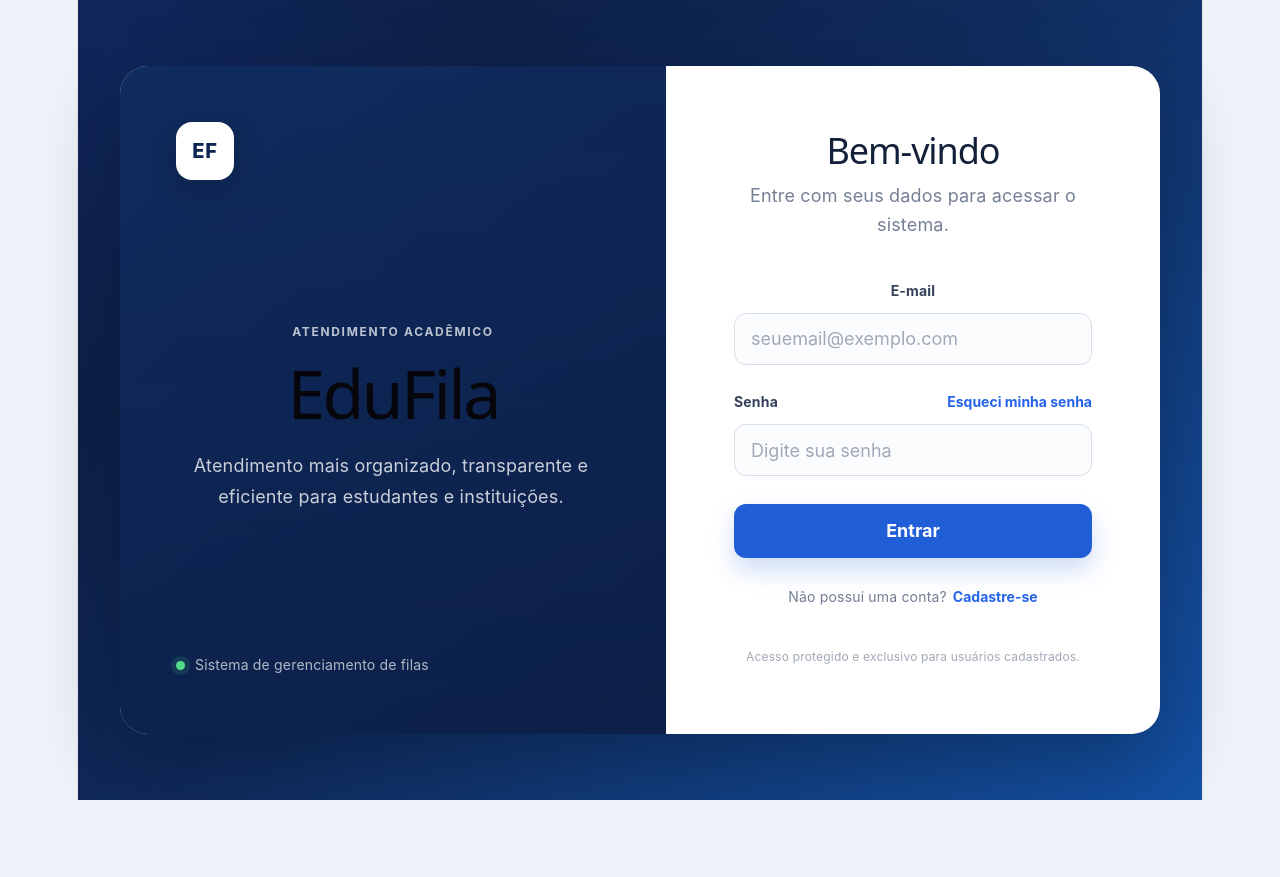
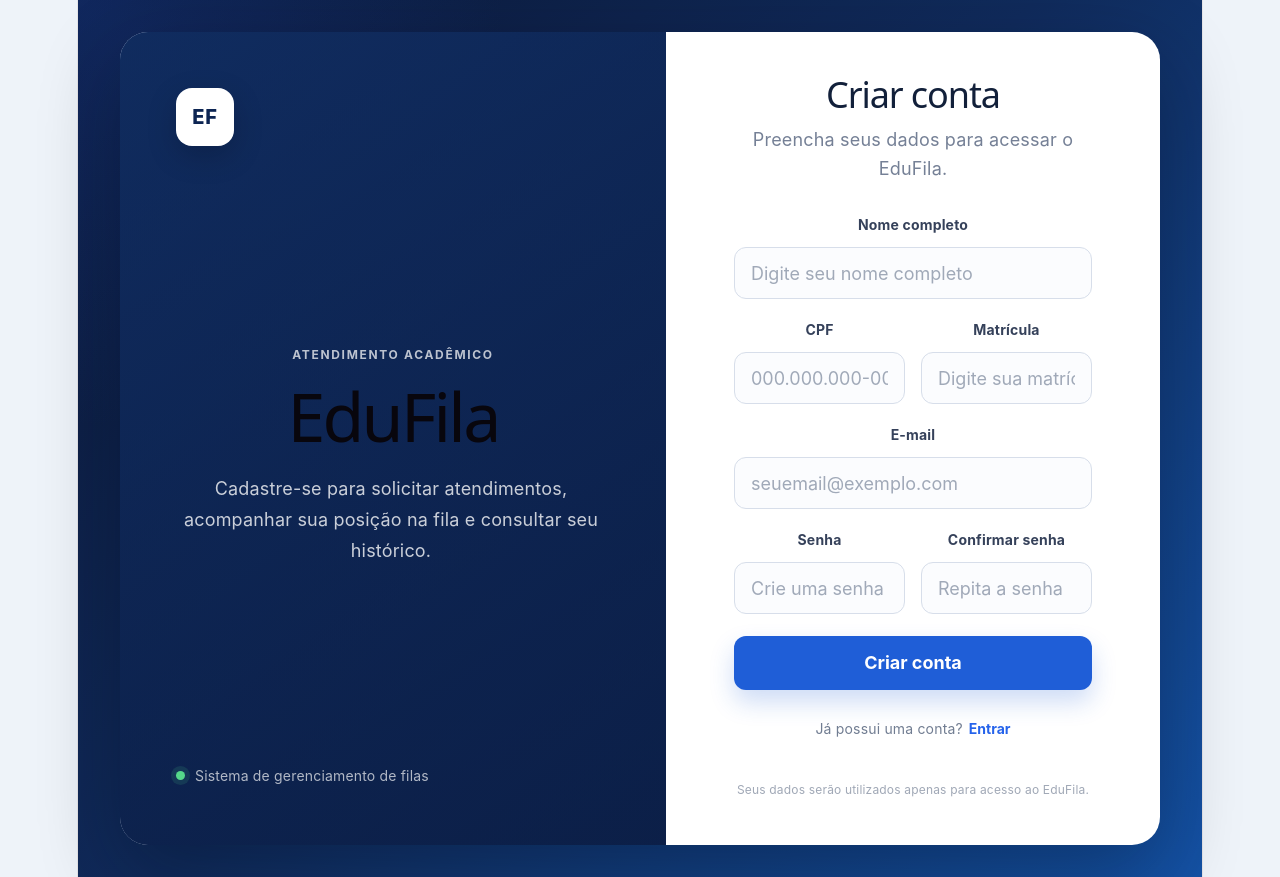
Before and after one commit to jarbaslutero22/edufila-ui, a React (Vite) app: page / in a window 1280 px wide. Before the commit the page ends 800 px from the top, so only its background shows below. Built offline with nearby package versions, Linux system fonts and the light colour scheme.

Commit message:
feat: implementa tela de cadastro

```diff
--- a/src/App.css
+++ b/src/App.css
@@ -292,3 +292,30 @@ button {
     gap: 7px;
   }
 }
+
+.cadastro-content {
+  padding-top: 42px;
+  padding-bottom: 42px;
+}
+
+.cadastro-form {
+  gap: 18px;
+  margin-top: 28px;
+}
+
+.form-grid {
+  display: grid;
+  grid-template-columns: 1fr 1fr;
+  gap: 16px;
+}
+
+@media (max-width: 560px) {
+  .form-grid {
+    grid-template-columns: 1fr;
+  }
+
+  .cadastro-content {
+    padding-top: 32px;
+    padding-bottom: 32px;
+  }
+}
--- a/src/App.jsx
+++ b/src/App.jsx
@@ -1,7 +1,7 @@
-import Login from './pages/Login'
+import Cadastro from "./pages/Cadastro"
 
 function App() {
-  return <Login />
+  return <Cadastro />
 }
 
 export default App
--- a/src/pages/Cadastro.jsx
+++ b/src/pages/Cadastro.jsx
@@ -0,0 +1,112 @@
+import "../App.css"
+
+function Cadastro() {
+  return (
+    <main className="login-page">
+      <section className="login-shell">
+        <aside className="login-brand">
+          <div className="brand-badge">EF</div>
+
+          <div>
+            <p className="eyebrow">ATENDIMENTO ACADÊMICO</p>
+            <h1>EduFila</h1>
+            <p className="brand-text">
+              Cadastre-se para solicitar atendimentos, acompanhar sua posição
+              na fila e consultar seu histórico.
+            </p>
+          </div>
+
+          <div className="brand-footer">
+            <span className="status-dot"></span>
+            Sistema de gerenciamento de filas
+          </div>
+        </aside>
+
+        <section className="login-content cadastro-content">
+          <div className="login-header">
+            <span className="mobile-logo">EduFila</span>
+            <h2>Criar conta</h2>
+            <p>Preencha seus dados para acessar o EduFila.</p>
+          </div>
+
+          <form className="login-form cadastro-form">
+            <div className="field-group">
+              <label htmlFor="nome">Nome completo</label>
+              <input
+                id="nome"
+                type="text"
+                placeholder="Digite seu nome completo"
+              />
+            </div>
+
+            <div className="form-grid">
+              <div className="field-group">
+                <label htmlFor="cpf">CPF</label>
+                <input
+                  id="cpf"
+                  type="text"
+                  placeholder="000.000.000-00"
+                />
+              </div>
+
+              <div className="field-group">
+                <label htmlFor="matricula">Matrícula</label>
+                <input
+                  id="matricula"
+                  type="text"
+                  placeholder="Digite sua matrícula"
+                />
+              </div>
+            </div>
+
+            <div className="field-group">
+              <label htmlFor="email">E-mail</label>
+              <input
+                id="email"
+                type="email"
+                placeholder="seuemail@exemplo.com"
+              />
+            </div>
+
+            <div className="form-grid">
+              <div className="field-group">
+                <label htmlFor="senha">Senha</label>
+                <input
+                  id="senha"
+                  type="password"
+                  placeholder="Crie uma senha"
+                />
+              </div>
+
+              <div className="field-group">
+                <label htmlFor="confirmarSenha">Confirmar senha</label>
+                <input
+                  id="confirmarSenha"
+                  type="password"
+                  placeholder="Repita a senha"
+                />
+              </div>
+            </div>
+
+            <button className="primary-button" type="submit">
+              Criar conta
+            </button>
+          </form>
+
+          <div className="signup-area">
+            <span>Já possui uma conta?</span>
+            <button type="button" className="signup-button">
+              Entrar
+            </button>
+          </div>
+
+          <p className="security-text">
+            Seus dados serão utilizados apenas para acesso ao EduFila.
+          </p>
+        </section>
+      </section>
+    </main>
+  )
+}
+
+export default Cadastro
```
